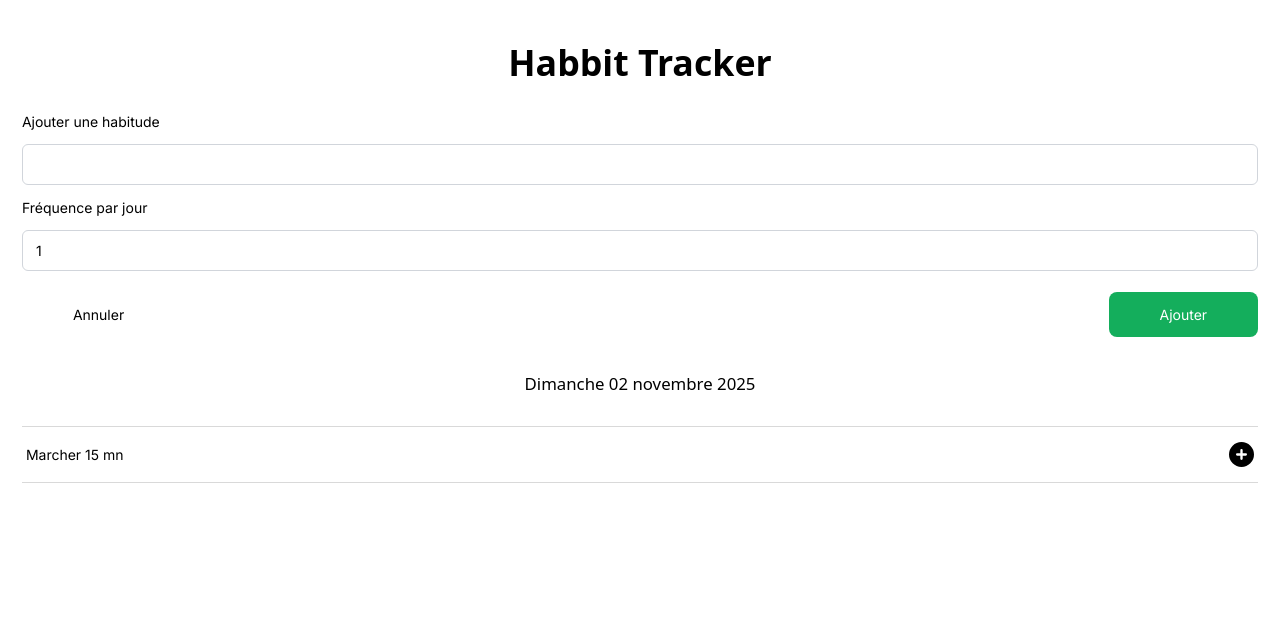
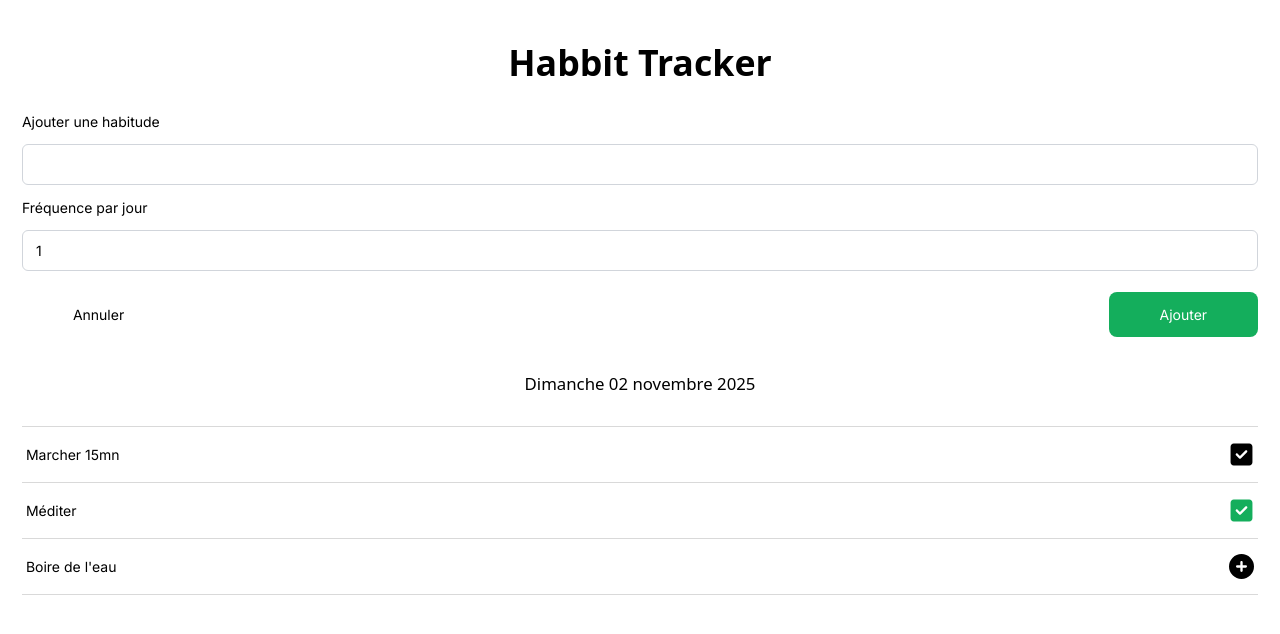
Before and after one commit to jmarcm/habbit-tracker, a React (Vite) app in the folder habbit-tracker/: page / in a window 1280 px wide. Shown: the top 634 px of the page. Built offline with nearby package versions, Linux system fonts and the light colour scheme; a web font is replaced by a local one.

Commit message:
Correction des styles de bouton et ajout de la classe pour les habitudes actuelles dans le composant Habit

```diff
--- a/habbit-tracker/src/App.css
+++ b/habbit-tracker/src/App.css
@@ -153,7 +153,7 @@ h2 {
 }
 
 .btn-add-habit.valid {
-  background-color: #14AE5C;
+  background-color: #14ae5c;
   color: white;
 }
 
@@ -163,7 +163,9 @@ h2 {
   border-radius: 6px;
 }
 
-
+.current-habits {
+  margin-top: 30px;
+}
 /**
   * Habit component styles
   */
@@ -171,7 +173,6 @@ h2 {
   display: flex;
   align-items: center;
   justify-content: space-between;
-  margin-top: 30px;
   padding: 15px 4px;
   border-top: 1px solid #d9d9d9;
 }
@@ -180,8 +181,12 @@ h2 {
   border-bottom: 1px solid #d9d9d9;
 }
 
-.habit button>svg {
+.habit svg {
   width: 25px;
   height: 25px;
   background: white;
 }
+
+.habit.done .indicator {
+  color: #14ae5c;
+}
--- a/habbit-tracker/src/App.jsx
+++ b/habbit-tracker/src/App.jsx
@@ -20,7 +20,11 @@ export default function App() {
       <main>
         <NewHabit />
         <h2>{todayFrenchFormat}</h2>
-        <Habit />
+        <div className="current-habits">
+          <Habit text="Marcher 15mn" status="todo" value={1} />
+          <Habit text="Méditer" status="done" value={1} />
+          <Habit text="Boire de l'eau" status="in-progress" value={12} />
+        </div>
       </main>
     </>
   )
--- a/habbit-tracker/src/Habit.jsx
+++ b/habbit-tracker/src/Habit.jsx
@@ -1,13 +1,22 @@
 import React from "react";
-import { FaCirclePlus } from "react-icons/fa6";
+import { FaCirclePlus, FaSquareCheck } from "react-icons/fa6";
 
-export default function Habit() {
+export default function Habit({ text, status, type, ...props }) {
+    console.log(props);
     return (
-        <div className="habit todo">
-            <span>Marcher 15 mn</span>
+        <div className={`habit ${status}`}>
+            <div>{text}</div>
+            { (status === 'in-progress') ? (
             <button className="btn">
                 <FaCirclePlus />
             </button>
+            ) : (
+            <div className="indicator">
+                <FaSquareCheck />
+            </div>
+            ) }
+
+
         </div>
     )
 }
```
